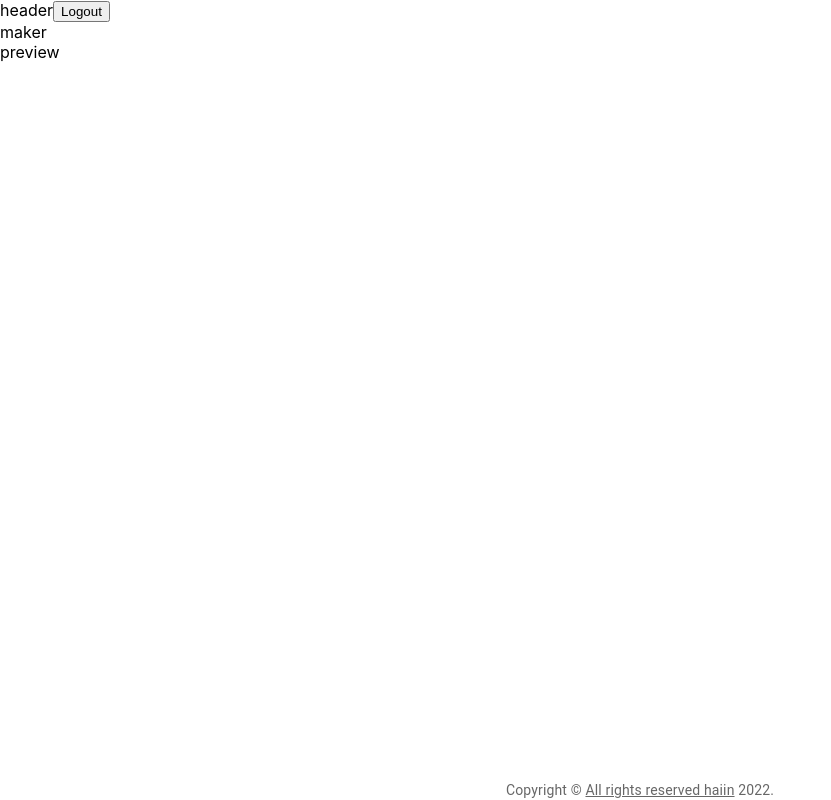
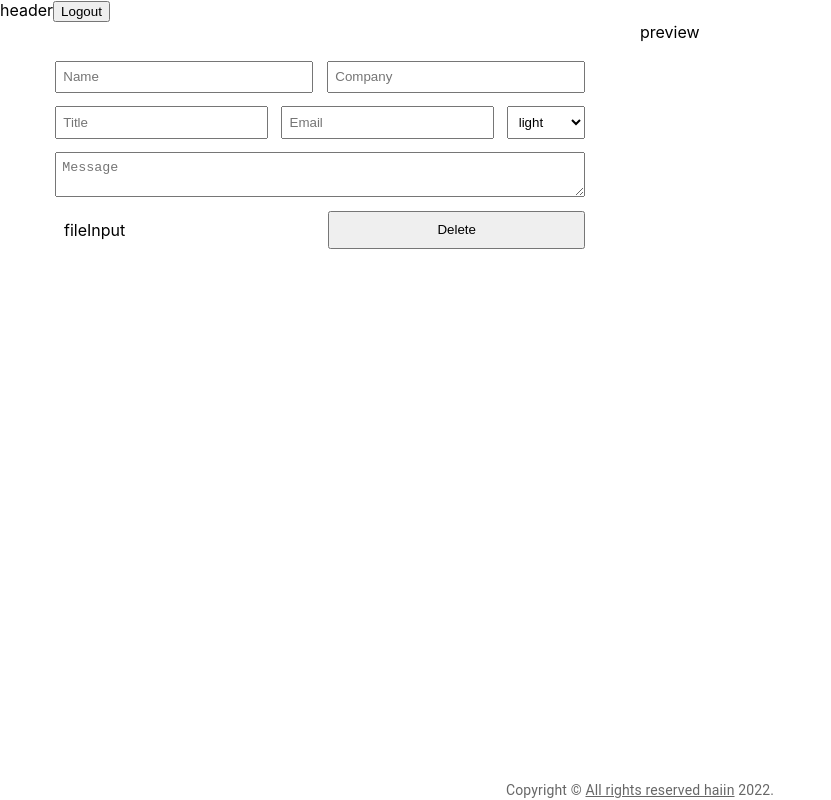
Before and after one commit to Haiin05/mypro, a React (Create React App) app: page / in a window 1280 px wide. Shown: the whole page, without its empty margins (0-831 px from the left). Built offline with nearby package versions, Linux system fonts and the light colour scheme; no server answers; sample sign-in values are in the browser's storage.

Commit message:
add: card_edit_form UI

```diff
--- a/src/common/colors.module.css
+++ b/src/common/colors.module.css
@@ -2,9 +2,13 @@
 
 @value myproWhite: white;
 
+@value myproLighBlue: #F0F5F9;
+
 @value myproLightGrey: #e8e7e6;
 
 @value myproLightPink: #ffeae8;
+
+@value myproLighterGrey: #D0DEE7;
 
 @value myproGrey: #626262;
 
--- /dev/null
+++ b/src/components/card_edit_form/card_edit_form.module.css
@@ -0,0 +1,46 @@
+@value myproBlack, myproWhite, myproLighBlue, myproLighterGrey from '../../common/colors.module.css';
+
+.cardForm {
+    display: flex;
+    flex-wrap: wrap;
+    margin: 1em 2em;
+    padding: 1em;
+    background-color: myproLighBlue;
+}
+
+.input {
+    flex: 1 1 30%;
+}
+
+.text {
+    flex-basis: 100%;
+}
+
+.input,
+.select,
+.btn,
+.text,
+.image {
+    margin: 0.5em;
+    padding: 0.5em;
+    border: 1px solid myproLighterGrey;
+}
+
+.input:focus,
+.text:focus,
+.select:focus,
+.button:focus {
+    outline: 0;
+}
+
+.image,
+.btn {
+    flex: 1 1 40%;
+    cursor: pointer;
+    background-color: myproLighterGrey;
+}
+
+.image:hover,
+.btn:hover {
+    opacity: 80%;
+}
--- /dev/null
+++ b/src/components/card_edit_form/card_edit_form.tsx
@@ -0,0 +1,22 @@
+import styles from './card_edit_form.module.css'
+
+const CardEditForm = () => {
+	return (
+		<form className={ styles.cardForm }>
+			<input className={ styles.input } type="text" placeholder='Name' />
+			<input className={ styles.input } type="text" placeholder='Company' />
+			<input className={ styles.input } type="text" placeholder='Title' />
+			<input className={ styles.input } type="text" placeholder='Email' />
+			<select className={ styles.select } name="theme" >
+				<option value="light">light</option>
+				<option value="dark">dark</option>
+				<option value="colorful">colorful</option>
+			</select>
+			<textarea className={ styles.text } name="message" placeholder='Message'></textarea>
+			<div className={ styles.image } >fileInput</div>
+			<button className={ styles.btn } >Delete</button>
+		</form>
+	)
+}
+
+export default CardEditForm;
--- a/src/components/main/main.module.css
+++ b/src/components/main/main.module.css
@@ -1,3 +1,5 @@
+@value mediaQuery from '../../common/size.module.css';
+
 .main {
     width: 100%;
     height: 100%;
@@ -7,4 +9,11 @@
 
 .container {
     flex: 1;
+    display: flex;
 }
+
+@media screen and (max-width: mediaQuery) {
+    .container {
+        flex-direction: column;
+    }
+}
--- a/src/components/main/main.tsx
+++ b/src/components/main/main.tsx
@@ -42,6 +42,3 @@ const Main = ({ authService }: I_main) => {
 
 
 export default Main
-// 첫 페이지 로드시 사용자가 입력되어있는지 확인: firebase 에 저장되어 있는 user 정보 확인해야함
-// user 정보를 전역관리할 수 있는 class 만들어서 mobx 로 관리
-// login 시 user 정보 저장, user 를 확인하는
--- a/src/components/maker/maker.module.css
+++ b/src/components/maker/maker.module.css
@@ -0,0 +1,3 @@
+.maker {
+    flex-basis: 50%;
+}
--- a/src/components/maker/maker.tsx
+++ b/src/components/maker/maker.tsx
@@ -1,7 +1,10 @@
+import CardEditForm from '../card_edit_form/card_edit_form'
 import styles from './maker.module.css'
 
 const Maker = () => (
-	<section>maker</section>
+	<section className={ styles.maker }>
+		<CardEditForm />
+	</section>
 )
 
 export default Maker
--- a/src/components/preview/preview.module.css
+++ b/src/components/preview/preview.module.css
@@ -0,0 +1,3 @@
+.preview {
+    flex-basis: 50%;
+}
--- a/src/components/preview/preview.tsx
+++ b/src/components/preview/preview.tsx
@@ -1,7 +1,7 @@
 import styles from './preview.module.css'
 
 const Preview = () => (
-	<section>preview</section>
+	<section className={ styles.preview }>preview</section>
 
 )
 
```
